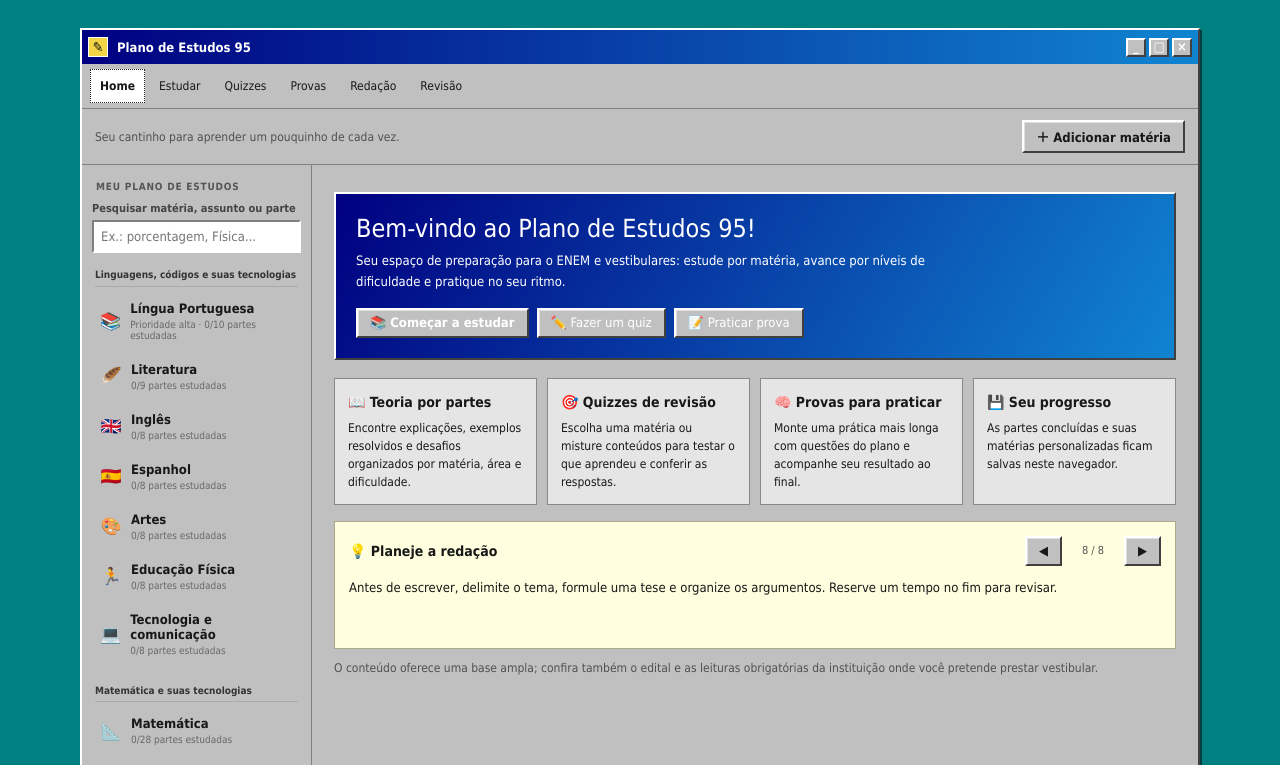
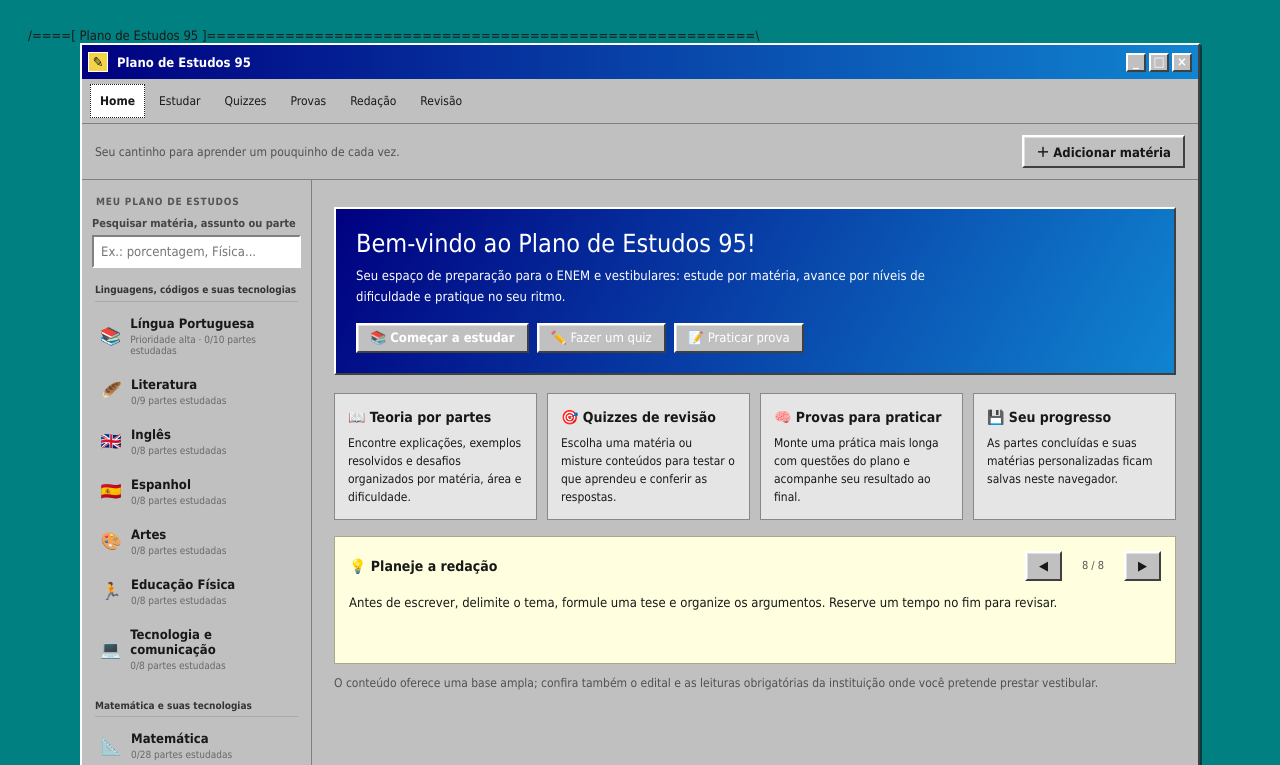
Before and after one commit to silvamike1710-oss/StudyPlan, a plain HTML site: page index.html in a window 1280 px wide. Shown: the top 765 px of the page. Drawn offline with Linux system fonts and the light colour scheme.

Commit message:
adjusting ratios

```diff
--- a/index.html
+++ b/index.html
@@ -8,6 +8,7 @@
   <title>Plano de Estudos 95</title>
 </head>
 <body>
+  /====[ Plano de Estudos 95 ]========================================================\
   <main class="desktop">
     <section class="window" aria-label="Plano de Estudos 95">
       <header class="titlebar">
```
